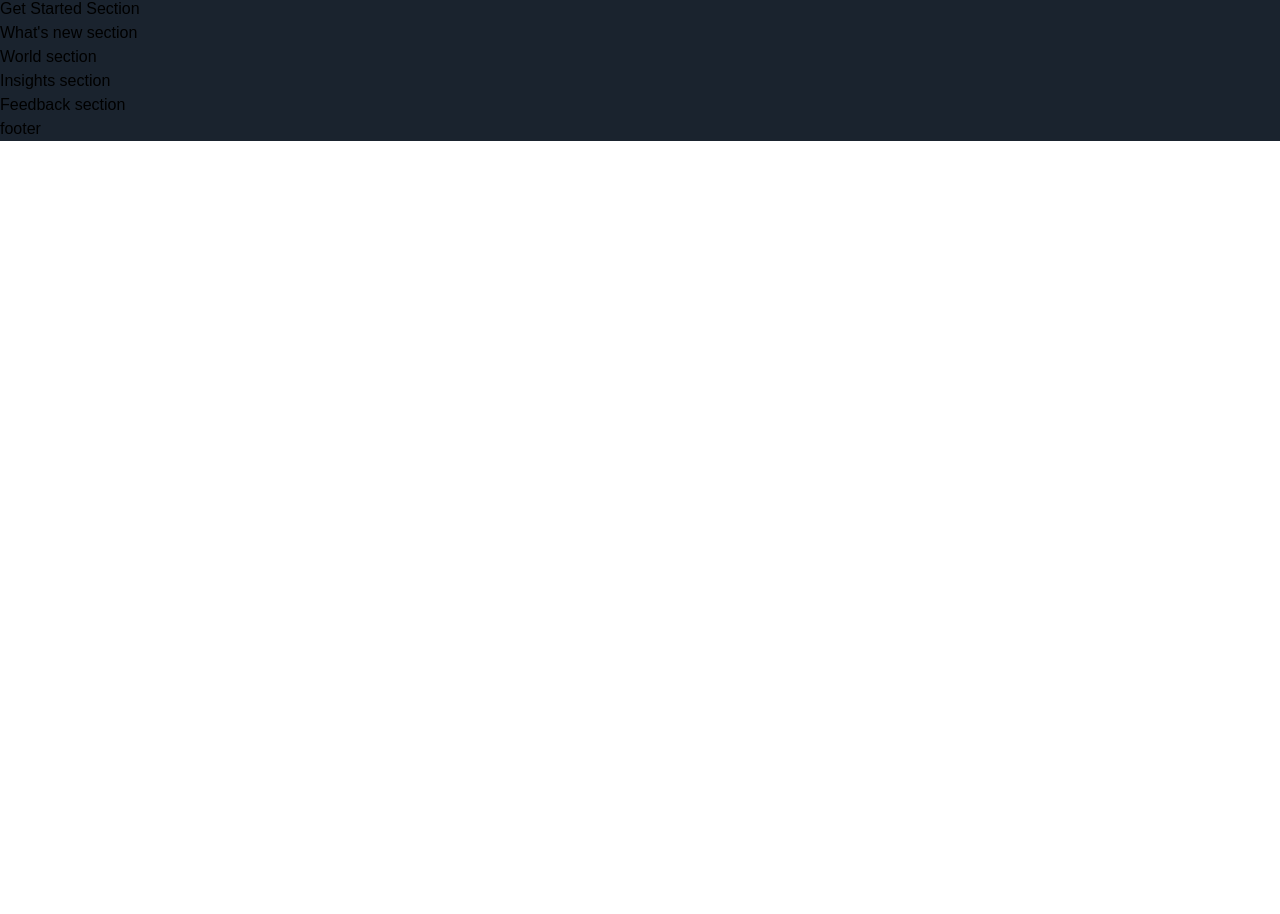
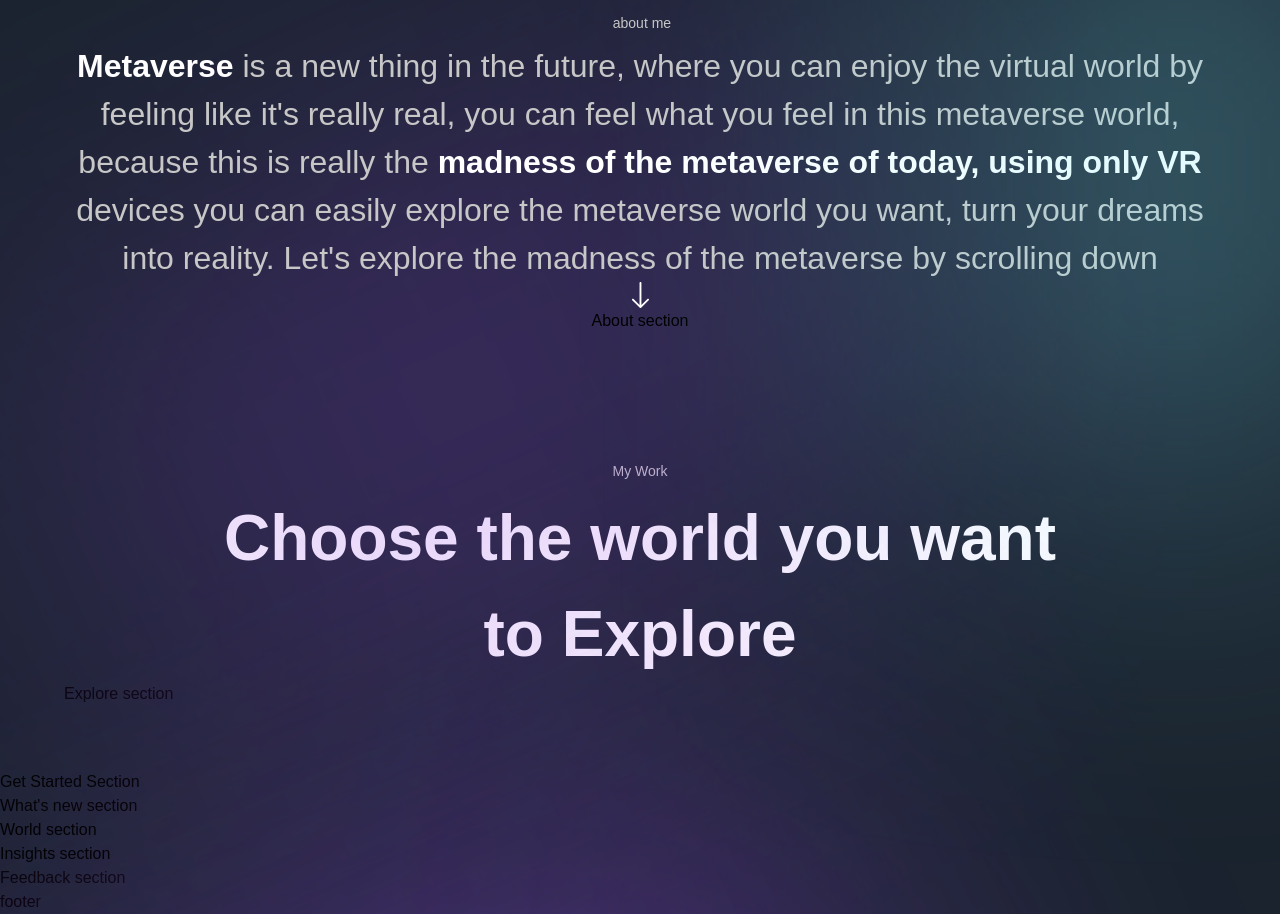
Before and after one commit to ryanpauldutton/27-studio, a Next.js app: page / in a window 1280 px wide. Shown: the part 1027-1941 px from the top of the page. Before the commit the page ends 1168 px from the top, so only its background shows below. Built offline with nearby package versions, Linux system fonts and the light colour scheme; a web font is replaced by a local one.

Commit message:
made good progress upto the explore section

```diff
--- a/app/page.js
+++ b/app/page.js
@@ -5,12 +5,21 @@ const Page = () => (
   <div className="bg-primary-black overflow-hidden">
     <Navbar />
     <Hero />
+    <div className="relative">
       <About />
+      <div className="gradient-03 z-0" />
       <Explore />
+    </div>
+    <div className="relative">
       <GetStarted />
+      <div className="gradient-03 z-0" />
       <WhatsNew />
+    </div>
+    <div className="relative">
       <World />
+      <div className="gradient-03 z-0" />
       <Insights />
+    </div>
     <Feedback />
     <Footer />
   </div>
--- a/components/CustomTexts.jsx
+++ b/components/CustomTexts.jsx
@@ -1,9 +1,29 @@
 'use client';
+import { motion as m } from 'framer-motion';
 
-export const TypingText = () => (
-  <p>Typing Text</p>
+
+import { textContainer, textVariant2 } from '../utils/motion';
+
+export const TypingText = ({ title, textStyles }) => (
+  <m.p
+    variants={textContainer}
+    className={`font-normal text-[14px] text-secondary-white ${textStyles}`}
+  >
+    {Array.from(title).map((letter, index) => (
+      <m.span variants={textVariant2} key={index}>
+        {letter === ' ' ? '\u00A0' : letter}
+      </m.span>
+    ))}
+  </m.p>
 );
 
-export const TitleText = () => (
-  <h2>Title Text</h2>
-);
+export const TitleText = ({ title, textStyles }) => (
+  <m.h2
+  variants={textContainer}
+  initial="hidden"
+  whileInView="show"
+  className={`mt-[8px] font-bold md:text-[64px] text-[40px] text-white ${textStyles}`}
+  >
+    {title}
+  </m.h2>
+)
--- a/sections/About.jsx
+++ b/sections/About.jsx
@@ -1,8 +1,42 @@
 'use client';
 
+import { motion as m } from 'framer-motion';
+import { TypingText } from '../components'
+
+import styles from '../styles';
+import { fadeIn, staggerContainer } from '../utils/motion';
+
 const About = () => (
-  <section>
-    About section
+  <section className={`${styles.paddings} relative z-10`}>
+    <div className="gradient-02" />
+    <m.div
+      variants={staggerContainer}
+      initial="hidden"
+      whileInView="show"
+      viewport={{ once: false, amount: 0.25}}
+      className={`${styles.innerWidth} mx-auto ${styles.flexCenter} flex-col`}
+    >
+      <TypingText title=" about me"
+      textStyles="text-center" />
+
+      <m.p
+        variants={fadeIn('up', 'tween', 0.2, 1)}
+        className="mt-[8px] font-normal sm:text-[32px] text-[20px] text-center text-secondary-white"
+      >
+        <span className="font-extrabold text-white">Metaverse </span>
+        is a new thing in the future, where you can enjoy the virtual world by feeling like it's really real, you can feel what you feel in this metaverse world, because this is really the
+        <span className="font-extrabold text-white"> madness of the metaverse of today, using only VR </span>
+        devices you can easily explore the metaverse world you want, turn your dreams into reality. Let's explore the madness of the metaverse by scrolling down
+      </m.p>
+
+      <m.img
+        variants={fadeIn('up', 'tween', 0.3, 1)}
+        src="/arrow-down.svg"
+        alt="arrow down"
+        className="w-[18px] h-28[px] object-contain mt-28px"
+      />
+      About section
+    </m.div>
   </section>
 );
 
--- a/sections/Explore.jsx
+++ b/sections/Explore.jsx
@@ -1,7 +1,30 @@
 'use client';
 
+import { useState } from 'react';
+import { motion as m } from 'framer-motion';
+import { ExploreCard, TitleText, TypingText } from '../components'
+
+import styles from '../styles';
+import { fadeIn, slideIn, staggerContainer, textVariant } from '../utils/motion';
+import { exploreWorlds } from '../constants'
+
 const Explore = () => (
-  <section>
+  <section className={`${styles.paddings}`}
+  id="explore"
+  >
+    <m.div
+      variants={staggerContainer}
+      initial="hidden"
+      whileInView="show"
+      viewport={{once: false, amount: 0.25}}
+      className={`${styles.innerWidth} mx-auto flex flex-col`}
+    >
+      <TypingText title="My Work"
+      textStyles="text-center" />
+      <TitleText title={<>Choose the world you want
+      <br className="md:block hidden" /> to Explore </>}
+      textStyles="text-center" />
+      </m.div>
     Explore section
   </section>
 );
```
Also changed, not shown: notes.txt. Lines whose indentation alone changed are shown as unchanged.
